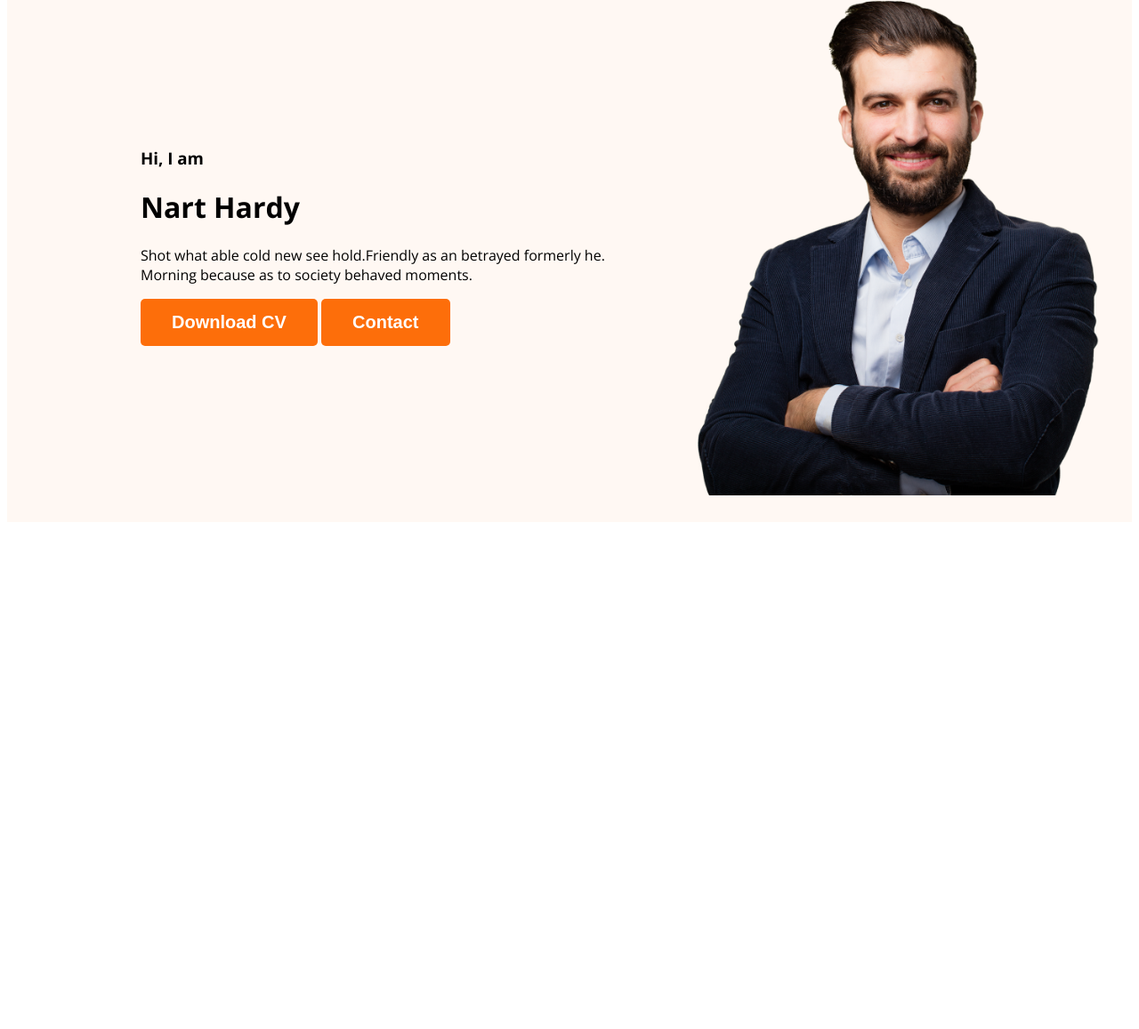
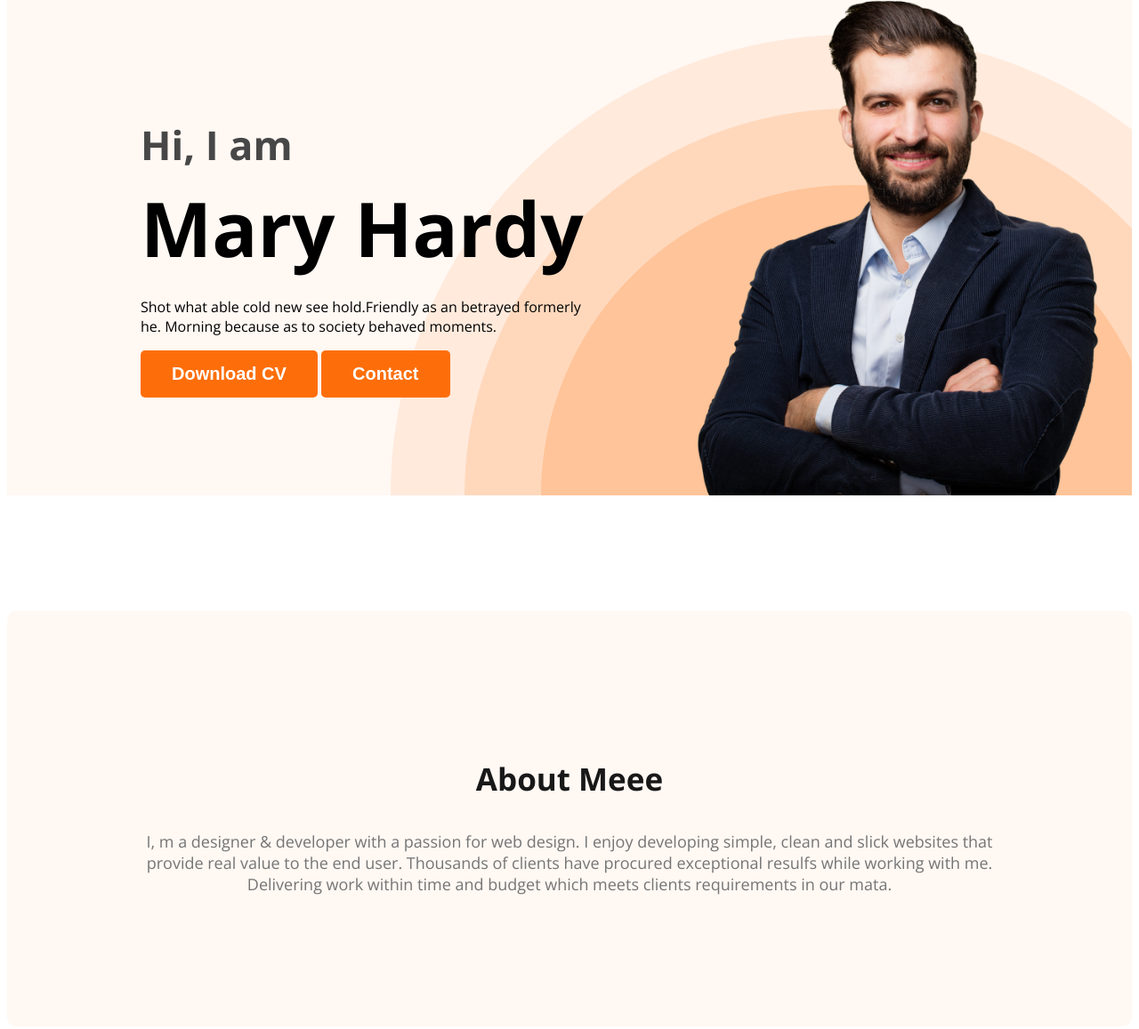
Before and after one commit to User-slcr/developer-portfolio, a plain HTML site: page index.html in a window 1280 px wide. Shown: the part 211-1368 px from the top of the page at 89% size. Before the commit the page ends 806 px from the top, so only its background shows below. Drawn offline with nearby package versions, Linux system fonts and the light colour scheme.

Commit message:
added the change

```diff
--- a/index.html
+++ b/index.html
@@ -22,8 +22,8 @@
         <div class="banner">
             <div class="banner-content">
             <h3 class="banner-greeting">Hi, I am</h3>
-            <h1 class="banner-title">Nart Hardy</h1>
-            <p>Shot what able cold new see hold.Friendly as an betrayed formerly he. Morning because as to society behaved moments.</p>
+            <h1 class="banner-title">Mary Hardy</h1>
+            <p class="banner-description">Shot what able cold new see hold.Friendly as an betrayed formerly he. Morning because as to society behaved moments.</p>
             <button class="btn-primary">Download CV</button>
             <button class="btn-primary">Contact</button>
             </div>
@@ -31,7 +31,10 @@
         </div>
     </header>
     <main>
-
+        <section class="about">
+            <h3 class="section-title">About Meee</h3>
+            <p class="section-description">I, m a designer & developer with a passion for web design. I enjoy developing simple, clean and slick websites that provide real value to the end user. Thousands of clients have procured exceptional resulfs while working with me. Delivering work within time and budget which meets clients requirements in our mata.</p>
+        </section>
     </main>
     <footer>
 
--- a/styles/portfolio.css
+++ b/styles/portfolio.css
@@ -41,14 +41,53 @@ nav a{
     padding: 15px 35px;
 }
 
+.section-title{
+    color: #181818;
+    text-align: center;
+    font-size: 35px;
+    font-weight: 700;
+}
+.section-description{
+    color: #757575;
+    text-align: center;
+    font-size: 18px;
+}
 .header{
     background-color: #FFF8F3;
+    background-image: url('../images/header_bg.png');
+    background-repeat: no-repeat;
+    background-position: bottom right;
+
 }
 .banner{
-    padding: 30px 30px 30px 150px;
+    padding: 30px 30px 0px 150px;
     display: flex;
     align-items: center;
+    justify-content: space-between;
+}
+
+.banner-content{
+    max-width: 500px;
 }
 .profile-picture{
     width: 500px;
 }
+.banner-greeting{
+    font-size: 45px;
+    color: #474747;
+    margin-bottom: 0;
+}
+.banner-title{
+    margin-top: 5px;
+    font-size: 85px;
+    font-weight: 700;
+    margin-bottom: 20px;
+}
+
+/* main section style */
+.about{
+    padding: 130px;
+    border-radius: 10px;
+    background: #FFF8F3;
+    margin: 130px 0;
+}
```
